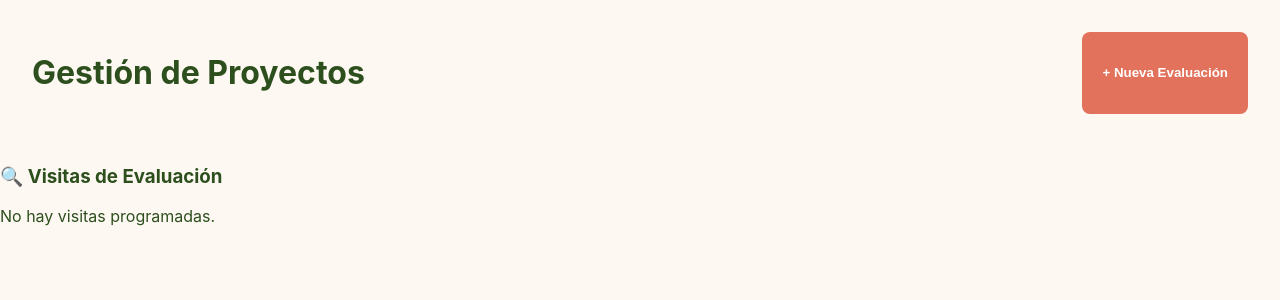
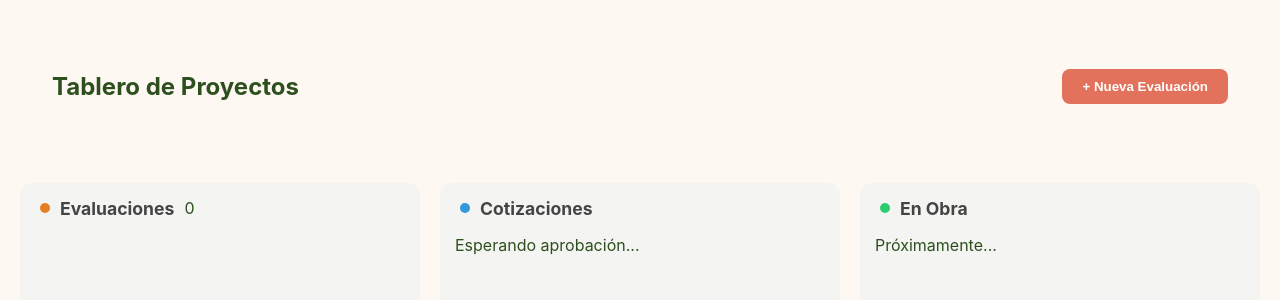
Before and after one commit to WastedTalent55/andamio-app, an Angular app in the folder andamio-frontend/: page /proyectos in a window 1280 px wide. Shown: the top 300 px of the page. Built offline with nearby package versions, Linux system fonts and the light colour scheme.

Commit message:
style: implementar tablero tipo kanban para proyectos

```diff
--- a/andamio-frontend/src/app/modules/proyectos/pages/list-proyectos/list-proyectos.component.html
+++ b/andamio-frontend/src/app/modules/proyectos/pages/list-proyectos/list-proyectos.component.html
@@ -1,50 +1,55 @@
+<div class="contenedor-proyectos">
   <header class="header-seccion">
-  <h1>Gestión de Proyectos</h1>
-  <button class="btn-nuevo" (click)="mostrarModal = true">+ Nueva Evaluación</button>
+    <h2>Tablero de Proyectos</h2>
+    <button class="btn-nuevo" (click)="abrirModal()">+ Nueva Evaluación</button>
   </header>
 
-<div class="tablero-proyectos">
+  <div class="tablero-kanban">
+    <section class="columna">
+      <div class="columna-header">
+        <span class="punto evaluacion"></span>
+        <h3>Evaluaciones</h3>
+        <span class="contador">{{proyectosEvaluacion.length}}</span>
+      </div>
 
-  <section class="columna">
-    <h3>🔍 Visitas de Evaluación</h3>
       <div class="lista-cards">
         @for (p of proyectosEvaluacion; track p.id) {
           @let cliente = getDatosCliente(p.clienteId);
-
           <article class="card-proyecto">
-          <div class="card-header">
+            <div class="card-tag">Cita</div>
             <h4>{{ p.nombre }}</h4>
-            <span class="tag-estado">{{ p.estado }}</span>
+            <div class="info-cliente">
+              <p>👤 {{ cliente?.nombre }}</p>
+              <p>📍 {{ p.direccionVisita }}</p>
             </div>
-
-          <div class="card-body">
-            <p><strong>Cliente:</strong> {{ cliente?.nombre || 'Desconocido' }}</p>
-            <p><strong>Contacto:</strong> {{ cliente?.contacto }}</p>
-            <p><strong>📍 Lugar:</strong> {{ p.direccionVisita }}</p>
-
-            <hr>
-
-            <p>📅 <strong>Fecha:</strong> {{ p.fechaVisita | date:'dd/MM/yyyy' }}</p>
-            <p>💰 <strong>Costo Evaluación:</strong> ${{ p.costoVisita }}</p>
+            <div class="card-footer">
+              <span class="fecha">📅 {{ p.fechaVisita | date:'dd MMM' }}</span>
+              <span class="monto">${{ p.costoVisita }}</span>
             </div>
-
-            <div class="card-footer">
-            <button class="btn-primario" (click)="prepararCotizacion(p)">
-                Generar Cotización
-            </button>
-          </div>
+            <button class="btn-accion" (click)="prepararCotizacion(p)">Cotizar</button>
           </article>
-      } @empty {
-        <p class="empty-state">No hay visitas programadas.</p>
         }
       </div>
     </section>
 
+    <section class="columna">
+      <div class="columna-header">
+        <span class="punto cotizacion"></span>
+        <h3>Cotizaciones</h3>
       </div>
+      <div class="lista-cards empty">
+        <p>Esperando aprobación...</p>
+      </div>
+    </section>
 
-@if (mostrarModal) {
-  <app-proyecto-form
-    (proyectoGuardado)="agregarProyectoALista($event)"
-    (cerrar)="mostrarModal = false">
-  </app-proyecto-form>
-}
+    <section class="columna">
+      <div class="columna-header">
+        <span class="punto obra"></span>
+        <h3>En Obra</h3>
+      </div>
+      <div class="lista-cards empty">
+        <p>Próximamente...</p>
+      </div>
+    </section>
+  </div>
+</div>
--- a/andamio-frontend/src/app/modules/proyectos/pages/list-proyectos/list-proyectos.component.scss
+++ b/andamio-frontend/src/app/modules/proyectos/pages/list-proyectos/list-proyectos.component.scss
@@ -0,0 +1,89 @@
+.contenedor-proyectos {
+  padding: 20px;
+
+  .header-seccion {
+    display: flex;
+    justify-content: space-between;
+    align-items: center;
+    margin-bottom: 30px;
+  }
+}
+
+.tablero-kanban {
+  display: grid;
+  grid-template-columns: repeat(auto-fit, minmax(300px, 1fr));
+  gap: 20px;
+  align-items: flex-start;
+}
+
+.columna {
+  background: #f4f4f2; // Un gris crema muy suave
+  border-radius: 12px;
+  padding: 15px;
+  min-height: 500px;
+
+  .columna-header {
+    display: flex;
+    align-items: center;
+    gap: 10px;
+    margin-bottom: 15px;
+    padding: 0 5px;
+
+    h3 { margin: 0; font-size: 1.1rem; color: #444; }
+    .punto { width: 10px; height: 10px; border-radius: 50%; }
+    .evaluacion { background: #e67e22; }
+    .cotizacion { background: #3498db; }
+    .obra { background: #2ecc71; }
+  }
+}
+
+.card-proyecto {
+  background: white;
+  border-radius: 8px;
+  padding: 15px;
+  margin-bottom: 12px;
+  box-shadow: 0 2px 4px rgba(0,0,0,0.05);
+  border-left: 4px solid #e67e22; // Color de la etapa
+
+  h4 { margin: 10px 0; color: #2c3e50; }
+
+  .card-tag {
+    font-size: 0.7rem;
+    text-transform: uppercase;
+    background: #fff3e0;
+    color: #e67e22;
+    padding: 2px 8px;
+    border-radius: 4px;
+    display: inline-block;
+  }
+
+  .info-cliente {
+    font-size: 0.9rem;
+    color: #666;
+    p { margin: 4px 0; }
+  }
+
+  .card-footer {
+    display: flex;
+    justify-content: space-between;
+    margin-top: 15px;
+    padding-top: 10px;
+    border-top: 1px dashed #eee;
+    font-weight: bold;
+    font-size: 0.9rem;
+  }
+
+  .btn-accion {
+    width: 100%;
+    margin-top: 12px;
+    background: #2c3e50;
+    color: white;
+    border: none;
+    padding: 8px;
+    border-radius: 4px;
+    cursor: pointer;
+    transition: 0.3s;
+
+    &:hover { background: #e67e22; }
+  }
+}
```
Lines whose indentation alone changed are shown as unchanged.
